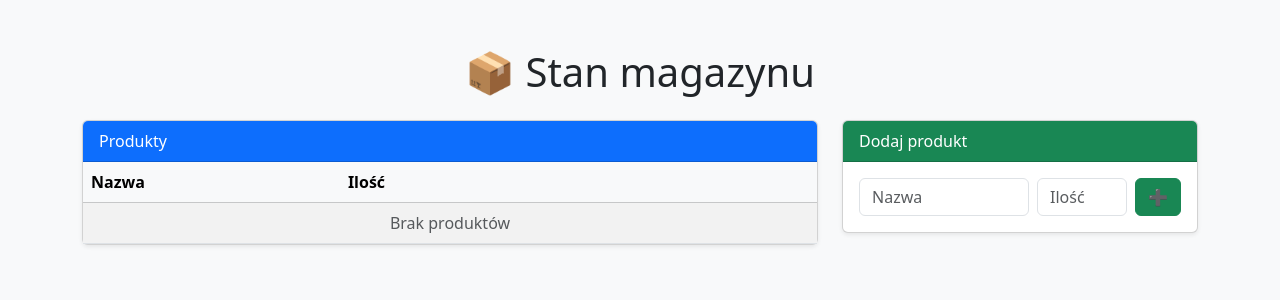
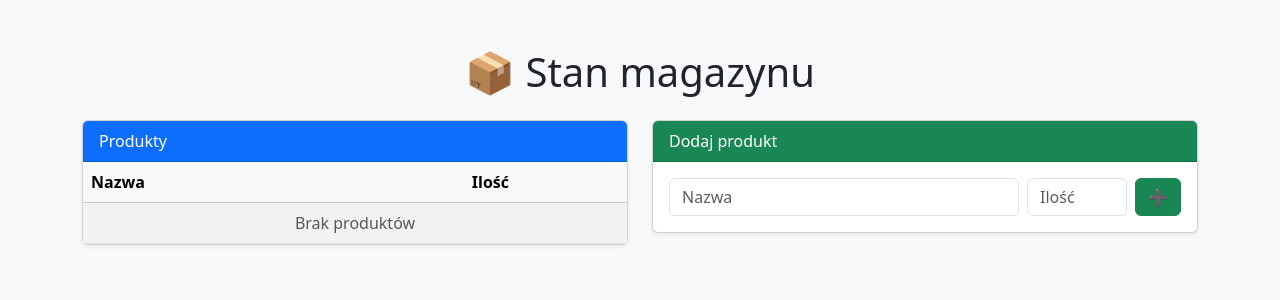
Before and after one commit to kris19000/magazyn, a Python web app: template templates/index.html in a window 1280 px wide. Shown: the top 300 px of the page. Run offline with Jinja, Linux system fonts and the light colour scheme; the template is opened without the code that fills it, so the values that code supplies are empty.

Commit message:
Update index.html

```diff
--- a/templates/index.html
+++ b/templates/index.html
@@ -15,8 +15,8 @@
 
     <div class="row">
 
-        <!-- LEWA STRONA – TABELA PRODUKTÓW -->
-        <div class="col-md-8">
+        <!-- LEWA POŁOWA – TABELA PRODUKTÓW -->
+        <div class="col-md-6">
             <div class="card shadow-sm">
                 <div class="card-header bg-primary text-white">
                     Produkty
@@ -25,10 +25,10 @@
                     <table class="table table-striped mb-0 align-middle">
                         <thead class="table-light">
                             <tr>
-                                <!-- WĘŻSZA NAZWA -->
-                                <th style="width: 35%;">Nazwa</th>
-                                <!-- ILOŚĆ ZWĘŻONA -->
-                                <th style="width: 120px;">Ilość</th>
+                                <!-- NAZWA WIĘKSZA -->
+                                <th style="width: 70%;">Nazwa</th>
+                                <!-- ILOŚĆ na 5 cyfr -->
+                                <th style="width: 100px;">Ilość</th>
                             </tr>
                         </thead>
                         <tbody>
@@ -42,12 +42,11 @@
 
                                             <input type="hidden" name="name" value="{{ name }}">
 
-                                            <!-- WĘŻSZE POLE ILOŚCI -->
                                             <input type="number"
                                                    name="quantity"
                                                    value="{{ total }}"
                                                    class="form-control form-control-sm"
-                                                   style="max-width: 80px;"
+                                                   style="max-width: 100px;"
                                                    required>
 
                                             <button type="submit"
@@ -70,8 +69,8 @@
             </div>
         </div>
 
-        <!-- PRAWA STRONA – DODAWANIE PRODUKTU -->
-        <div class="col-md-4">
+        <!-- PRAWA POŁOWA – DODAWANIE PRODUKTU -->
+        <div class="col-md-6">
             <div class="card shadow-sm">
                 <div class="card-header bg-success text-white">
                     Dodaj produkt
@@ -81,18 +80,18 @@
                           action="{{ url_for('add_product') }}"
                           class="d-flex gap-2">
 
-                        <!-- SZERSZA NAZWA -->
+                        <!-- NAZWA WIĘKSZA -->
                         <input type="text"
                                name="name"
                                class="form-control flex-grow-1"
                                placeholder="Nazwa"
                                required>
 
-                        <!-- WĘŻSZA ILOŚĆ -->
+                        <!-- ILOŚĆ MAŁA (~5 cyfr) -->
                         <input type="number"
                                name="quantity"
                                class="form-control"
-                               style="max-width: 90px;"
+                               style="max-width: 100px;"
                                placeholder="Ilość"
                                required>
 
```
